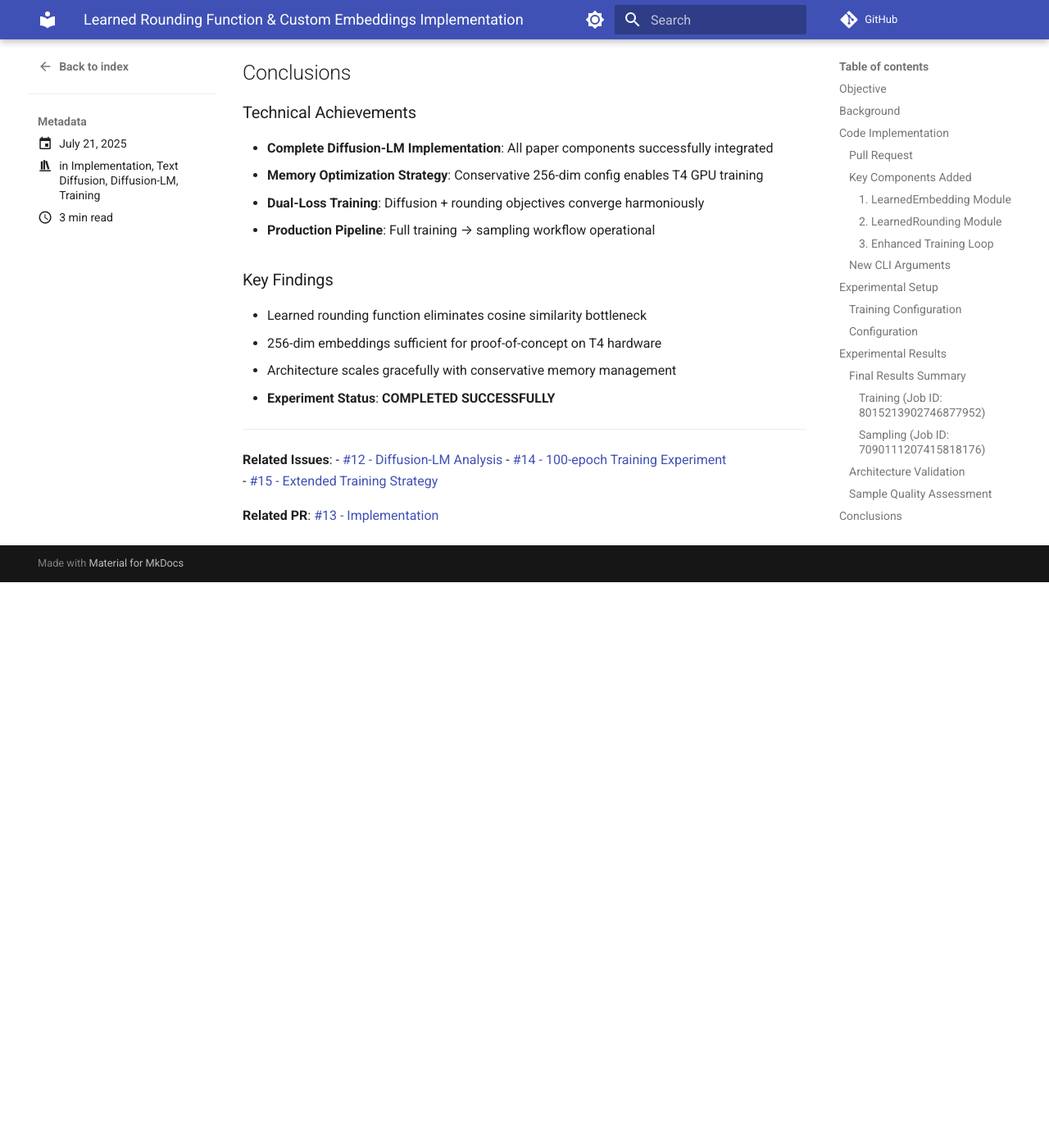
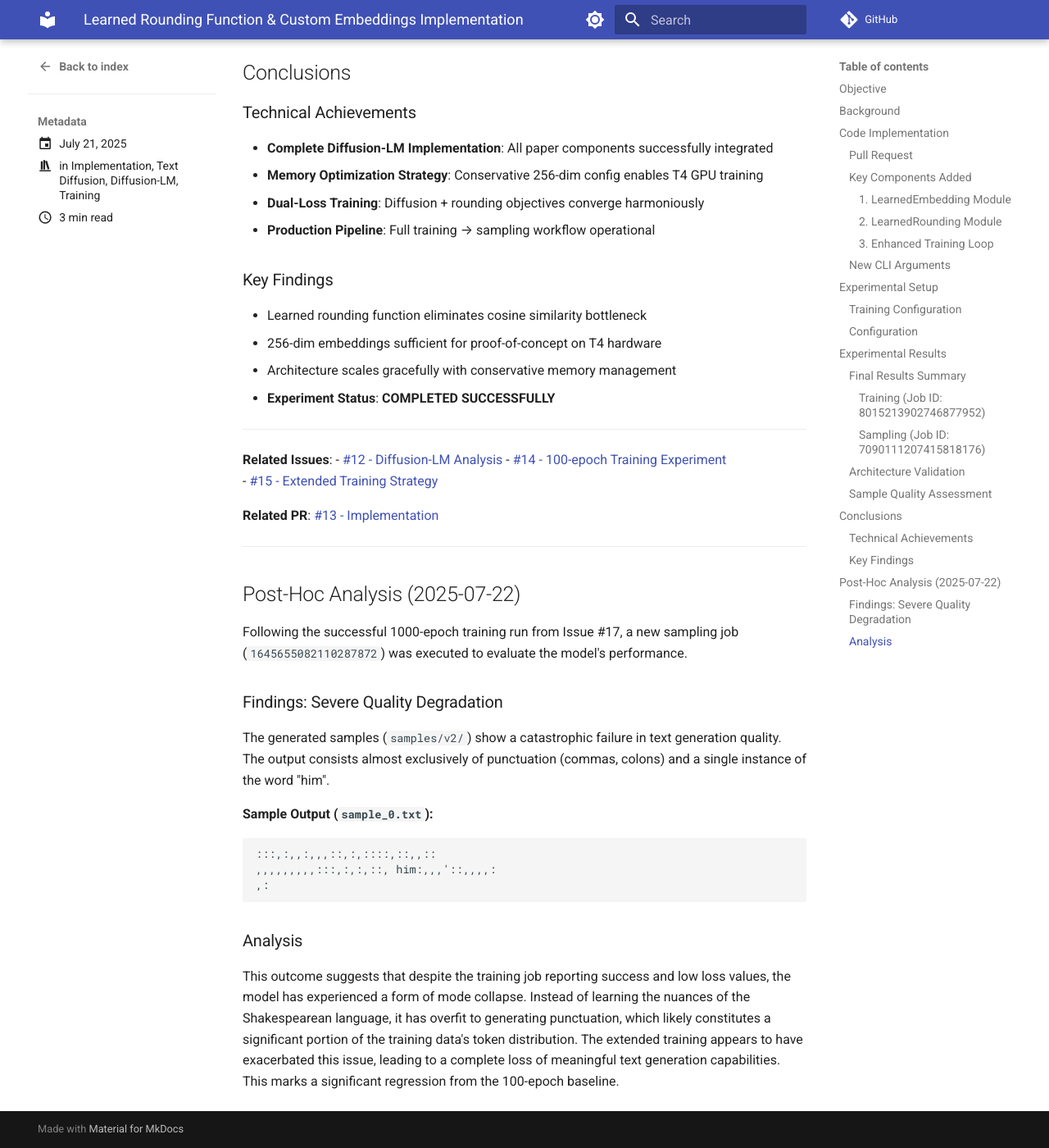
Before and after one commit to LiamConnell/TinyDiffusionModels, an MkDocs documentation site: the page built from docs/docs/experiments/posts/2025-07-21-learned-rounding-implementation.md, in a window 1280 px wide and 1400 px high, scrolled down 3337 px. Shown: the whole window at 82% size. Built offline with MkDocs 1.6.1 and Material for MkDocs 9.7.7, drawn with Linux system fonts in a browser that asks for light colours; comment, search, counter and statistics services are not loaded; before the commit the page ends 4047 px from its top, so only the background shows below that.

Commit message:
docs: Analyze and document sampling job failure

````diff
--- a/docs/docs/experiments/posts/2025-07-21-learned-rounding-implementation.md
+++ b/docs/docs/experiments/posts/2025-07-21-learned-rounding-implementation.md
@@ -144,3 +144,24 @@ Generated Shakespeare-style text with appropriate vocabulary ("ITis", "withal",
 - [#15 - Extended Training Strategy](https://github.com/LiamConnell/TinyDiffusionModels/issues/15)
 
 **Related PR**: [#13 - Implementation](https://github.com/LiamConnell/TinyDiffusionModels/pull/13)
+
+---
+
+## Post-Hoc Analysis (2025-07-22)
+
+Following the successful 1000-epoch training run from Issue #17, a new sampling job (`1645655082110287872`) was executed to evaluate the model's performance.
+
+### Findings: Severe Quality Degradation
+
+The generated samples (`samples/v2/`) show a catastrophic failure in text generation quality. The output consists almost exclusively of punctuation (commas, colons) and a single instance of the word "him".
+
+**Sample Output (`sample_0.txt`):**
+```
+:::,:,,:,,,::,:,::::,::,,::
+,,,,,,,,,:::,:,:,::, him:,,,'::,,,,:
+,:
+```
+
+### Analysis
+
+This outcome suggests that despite the training job reporting success and low loss values, the model has experienced a form of mode collapse. Instead of learning the nuances of the Shakespearean language, it has overfit to generating punctuation, which likely constitutes a significant portion of the training data's token distribution. The extended training appears to have exacerbated this issue, leading to a complete loss of meaningful text generation capabilities. This marks a significant regression from the 100-epoch baseline.
````
